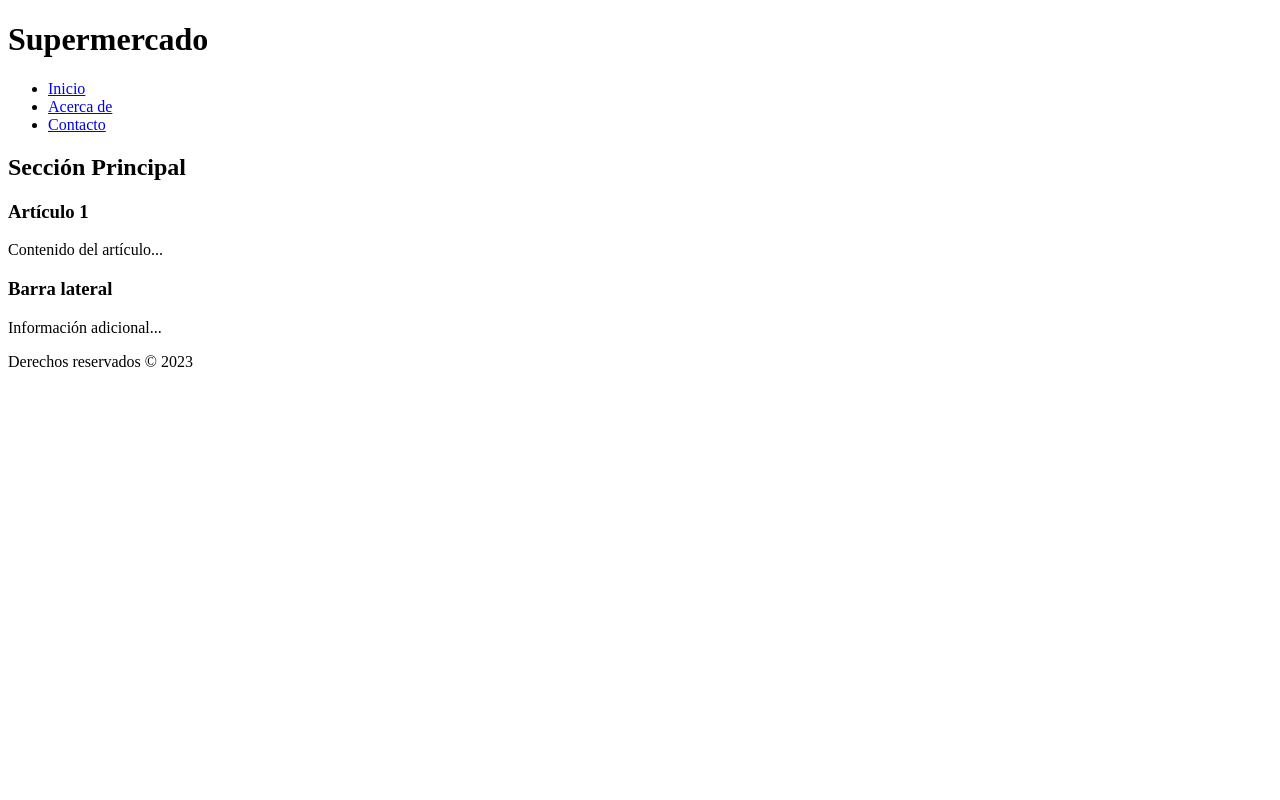
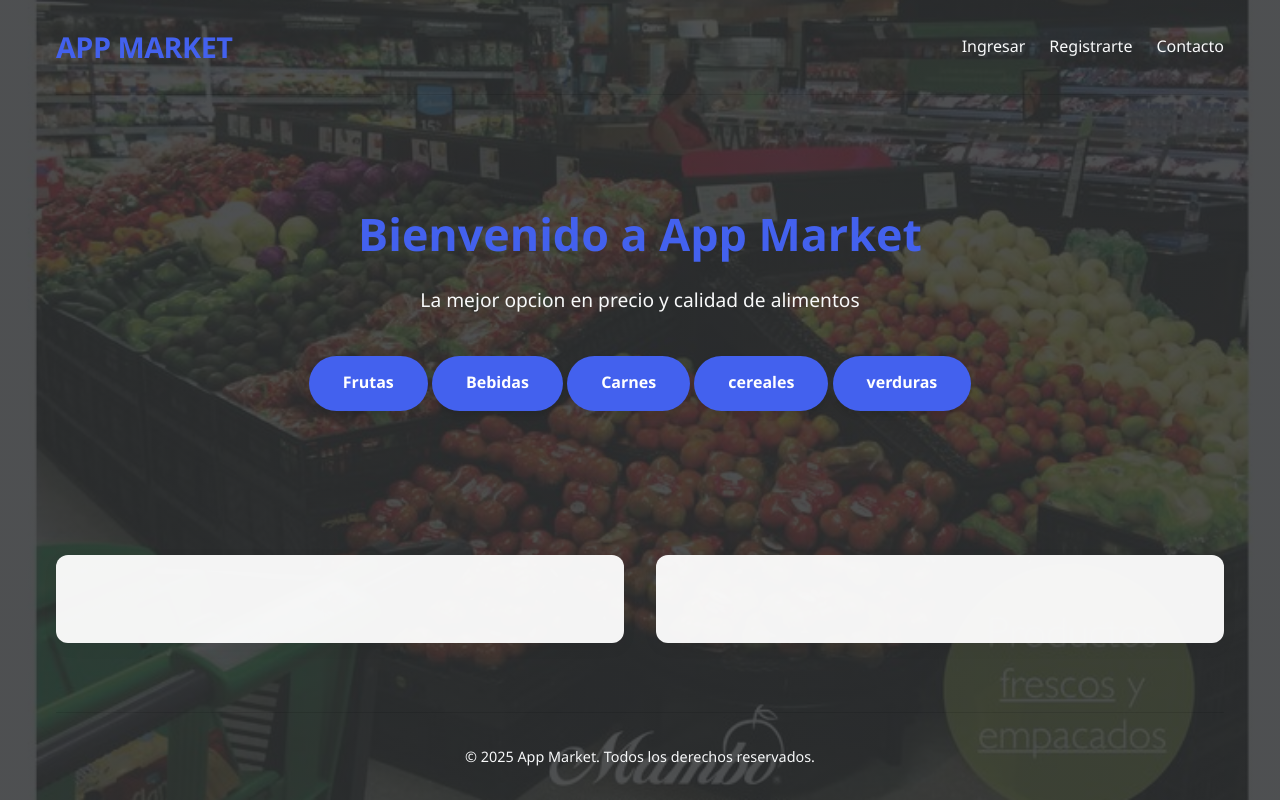
Before and after one commit to Yider18/supermercado, a Django app: page / in a window 1280 px wide. Run offline with Django 5.2, Linux system fonts and the light colour scheme.

Commit message:
Se le agrego el estilo al inicio

```diff
--- /dev/null
+++ b/Appmarket/App/static/style/inicio.css
@@ -0,0 +1,286 @@
+/* App/static/style/inicio.css */
+/* Estilos generales */
+:root {
+  --primary: #4361ee;
+  --primary-dark: #3a0ca3;
+  --secondary: #f72585;
+  --light: #f8f9fa;
+  --dark: #212529;
+  --gray: #6c757d;
+  --success: #4cc9f0;
+  --overlay: rgba(47, 49, 51, 0.85);
+}
+
+* {
+  margin: 0;
+  padding: 0;
+  box-sizing: border-box;
+}
+
+body {
+
+  font-family: "Segoe UI", system-ui, -apple-system, sans-serif;
+  line-height: 1.6;
+  color: var(--dark);
+  background-color: var(--light);
+  background: linear-gradient(var(--overlay), var(--overlay)),
+  url('img/58af5131b2d85ffdad27b4edcd7b39e0.jpg') center/cover no-repeat fixed,
+  var(--primary);
+}
+
+.main-container {
+  max-width: 1200px;
+  margin: 0 auto;
+  padding: 0 1rem;
+  min-height: 100vh;
+  display: flex;
+  flex-direction: column;
+}
+
+/* Header */
+.header {
+  background-color: transparent;
+  display: flex;
+  justify-content: space-between;
+  align-items: center;
+  padding: 1.5rem 0;
+  margin-bottom: 1rem;
+  border-bottom: 1px solid rgba(0, 0, 0, 0.1);
+}
+
+.logo {
+  font-size: 1.8rem;
+  font-weight: 800;
+  color: var(--primary);
+  text-decoration: none;
+  letter-spacing: -0.5px;
+}
+
+.nav-links {
+  display: flex;
+  gap: 1.5rem;
+}
+
+.nav-links a {
+  text-decoration: none;
+  color: var(--light);
+  font-weight: 500;
+  transition: all 0.3s ease;
+  padding: 0.5rem 0;
+  position: relative;
+}
+
+.nav-links a:hover {
+  color: var(--primary);
+}
+
+.nav-links a::after {
+  content: "";
+  position: absolute;
+  bottom: 0;
+  left: 0;
+  width: 0;
+  height: 2px;
+  background-color: var(--primary);
+  transition: width 0.3s ease;
+}
+
+.nav-links a:hover::after {
+  width: 100%;
+}
+
+/* Hero Section */
+.hero {
+  text-align: center;
+  padding: 4rem 0;
+  margin: 2rem 0;
+}
+
+.hero h1 {
+  font-size: 2.8rem;
+  margin-bottom: 1.5rem;
+  color: var(--primary);
+  line-height: 1.2;
+}
+
+.hero p {
+  font-size: 1.2rem;
+  max-width: 700px;
+  margin: 0 auto 2.5rem;
+  color: var(--light);
+}
+
+.btn {
+  display: inline-block;
+  background-color: var(--primary);
+  color: white;
+  padding: 0.8rem 2rem;
+  border-radius: 50px;
+  text-decoration: none;
+  font-weight: 600;
+  transition: all 0.3s ease;
+  border: 2px solid transparent;
+  box-shadow: 0 4px 6px rgba(0, 0, 0, 0.1);
+}
+
+.btn:hover {
+  background-color: var(--primary-dark);
+  transform: translateY(-3px);
+  box-shadow: 0 6px 12px rgba(0, 0, 0, 0.15);
+}
+
+.btn1 {
+    display: inline-block;
+    background-color: var(--primary);
+    color: white;
+    padding: 0.8rem 2rem;
+    border-radius: 50px;
+    text-decoration: none;
+    font-weight: 600;
+    transition: all 0.3s ease;
+    border: 2px solid transparent;
+    box-shadow: 0 4px 6px rgba(0, 0, 0, 0.1);
+  }
+
+  .btn1:hover {
+    background-color: var(--primary-dark);
+    transform: translateY(-3px);
+    box-shadow: 0 6px 12px rgba(0, 0, 0, 0.15);
+  }
+
+  .btn2 {
+    display: inline-block;
+    background-color: var(--primary);
+    color: white;
+    padding: 0.8rem 2rem;
+    border-radius: 50px;
+    text-decoration: none;
+    font-weight: 600;
+    transition: all 0.3s ease;
+    border: 2px solid transparent;
+    box-shadow: 0 4px 6px rgba(0, 0, 0, 0.1);
+  }
+
+  .btn2:hover {
+    background-color: var(--primary-dark);
+    transform: translateY(-3px);
+    box-shadow: 0 6px 12px rgba(0, 0, 0, 0.15);
+  }
+
+  .btn3 {
+    display: inline-block;
+    background-color: var(--primary);
+    color: white;
+    padding: 0.8rem 2rem;
+    border-radius: 50px;
+    text-decoration: none;
+    font-weight: 600;
+    transition: all 0.3s ease;
+    border: 2px solid transparent;
+    box-shadow: 0 4px 6px rgba(0, 0, 0, 0.1);
+  }
+
+  .btn3:hover {
+    background-color: var(--primary-dark);
+    transform: translateY(-3px);
+    box-shadow: 0 6px 12px rgba(0, 0, 0, 0.15);
+  }
+
+  .btn4 {
+    display: inline-block;
+    background-color: var(--primary);
+    color: white;
+    padding: 0.8rem 2rem;
+    border-radius: 50px;
+    text-decoration: none;
+    font-weight: 600;
+    transition: all 0.3s ease;
+    border: 2px solid transparent;
+    box-shadow: 0 4px 6px rgba(0, 0, 0, 0.1);
+  }
+
+  .btn4:hover {
+    background-color: var(--primary-dark);
+    transform: translateY(-3px);
+    box-shadow: 0 6px 12px rgba(0, 0, 0, 0.15);
+  }
+
+
+
+
+/* Features Section */
+.features {
+  display: grid;
+  grid-template-columns: repeat(auto-fit, minmax(300px, 1fr));
+  gap: 2rem;
+  margin: 3rem 0;
+}
+
+.feature-card {
+background: rgba(255, 255, 255, 0.95);
+  padding: 2rem;
+  border-radius: 12px;
+  box-shadow: 0 5px 15px rgba(0, 0, 0, 0.05);
+  transition: all 0.3s ease;
+  text-align: center;
+}
+
+.feature-card:hover {
+  transform: translateY(-10px);
+  box-shadow: 0 15px 30px rgba(0, 0, 0, 0.1);
+}
+
+.feature-icon {
+  font-size: 2.5rem;
+  color: var(--primary);
+  margin-bottom: 1.5rem;
+}
+
+.feature-card h3 {
+  margin-bottom: 1rem;
+  color: var(--primary-dark);
+}
+
+.feature-card p {
+  color: var(--light);
+  line-height: 1.7;
+}
+
+/* Footer */
+.footer {
+  text-align: center;
+  padding: 2rem 0;
+  margin-top: auto;
+  color: var(--light);
+  font-size: 0.9rem;
+  border-top: 1px solid rgba(0, 0, 0, 0.1);
+}
+
+/* Responsive Design */
+@media (max-width: 768px) {
+  .header {
+    flex-direction: column;
+    gap: 1rem;
+    padding: 1rem 0;
+  }
+
+  .nav-links {
+    gap: 1rem;
+  }
+
+  .hero {
+    padding: 3rem 0;
+  }
+
+  .hero h1 {
+    font-size: 2.2rem;
+  }
+
+  .hero p {
+    font-size: 1rem;
+  }
+
+  .features {
+    grid-template-columns: 1fr;
+  }
+}
--- a/Appmarket/App/templates/inicio.html
+++ b/Appmarket/App/templates/inicio.html
@@ -1,39 +1,53 @@
+{% load static %}
 <!DOCTYPE html>
 <html lang="es">
 <head>
     <meta charset="UTF-8">
     <meta name="viewport" content="width=device-width, initial-scale=1.0">
-    <title>Inicio</title>
+    <title>Inicio - App Market</title>
+    <link rel="stylesheet" href="{% static 'style/inicio.css' %}">
 </head>
 <body>
-    <header>
-        <h1>Supermercado</h1>
-        <nav>
-            <ul>
-                <li><a href="#">Inicio</a></li>
-                <li><a href="#">Acerca de</a></li>
-                <li><a href="#">Contacto</a></li>
-            </ul>
-        </nav>
-    </header>
+    <div class="main-container">
+        <header class="header">
+            <a  class="logo">APP MARKET</a>
+            <nav class="nav-links">
+                <a href="#">Ingresar</a>
+                <a href="#">Registrarte</a>
+                <a href="{% url 'contacto' %}">Contacto</a>
+            </nav>
+        </header>
 
-    <main>
-        <section>
-            <h2>Sección Principal</h2>
-            <article>
-                <h3>Artículo 1</h3>
-                <p>Contenido del artículo...</p>
-            </article>
+        <section class="hero">
+            <h1>Bienvenido a App Market</h1>
+            <p>La mejor opcion en precio y calidad de alimentos</p>
+            <a class="btn">Frutas</a>
+            <a class="btn1">Bebidas</a>
+            <a class="btn2">Carnes</a>
+            <a class="btn3">cereales</a>
+            <a class="btn4">verduras</a>
         </section>
 
-        <aside>
-            <h3>Barra lateral</h3>
-            <p>Información adicional...</p>
-        </aside>
-    </main>
+        <section class="features">
+            <div class="feature-card">
+                <div class="feature-icon">
+                    <i class="fas fa-rocket"></i>
+                </div>
+                <h3></h3>
+                <p></p>
+            </div>
+            <div class="feature-card">
+                <div class="feature-icon">
+                    <i class="fas fa-sync-alt"></i>
+                </div>
+                <h3></h3>
+                <p></p>
+            </div>
+        </section>
 
-    <footer>
-        <p>Derechos reservados &copy; 2023</p>
-    </footer>
+        <footer class="footer">
+            <p>&copy; 2025 App Market. Todos los derechos reservados.</p>
+        </footer>
+    </div>
 </body>
 </html>
--- a/Appmarket/App/urls.py
+++ b/Appmarket/App/urls.py
@@ -3,4 +3,5 @@ from . import views
 
 urlpatterns = [
     path('',views.inicio, name='inicio'),
+    path('contacto',views.contacto, name='contacto')
 ]
--- a/Appmarket/App/views.py
+++ b/Appmarket/App/views.py
@@ -2,3 +2,5 @@ from django.shortcuts import render
 
 def inicio(request):
     return render (request,'inicio.html')
+def contacto (request):
+    return render(request,'contacto.html')
--- a/Appmarket/Appmarket/settings.py
+++ b/Appmarket/Appmarket/settings.py
@@ -10,6 +10,7 @@ For the full list of settings and their values, see
 https://docs.djangoproject.com/en/5.2/ref/settings/
 """
 
+import os
 from pathlib import Path
 
 # Build paths inside the project like this: BASE_DIR / 'subdir'.
@@ -119,7 +120,10 @@ USE_TZ = True
 # Static files (CSS, JavaScript, Images)
 # https://docs.djangoproject.com/en/5.2/howto/static-files/
 
-STATIC_URL = 'static/'
+STATIC_URL = '/static/'
+STATICFILES_DIRS = [
+    os.path.join(BASE_DIR, 'static'),
+]
 
 # Default primary key field type
 # https://docs.djangoproject.com/en/5.2/ref/settings/#default-auto-field
```
Also changed, not shown: Appmarket/App/static/style/contacto.css (added, +15 -0 lines), Appmarket/App/templates/contacto.html (added, +22 -0 lines), Appmarket/App/static/style/img/58af5131b2d85ffdad27b4edcd7b39e0.jpg (added), Appmarket/App/static/style/img/images.jpg (added).
